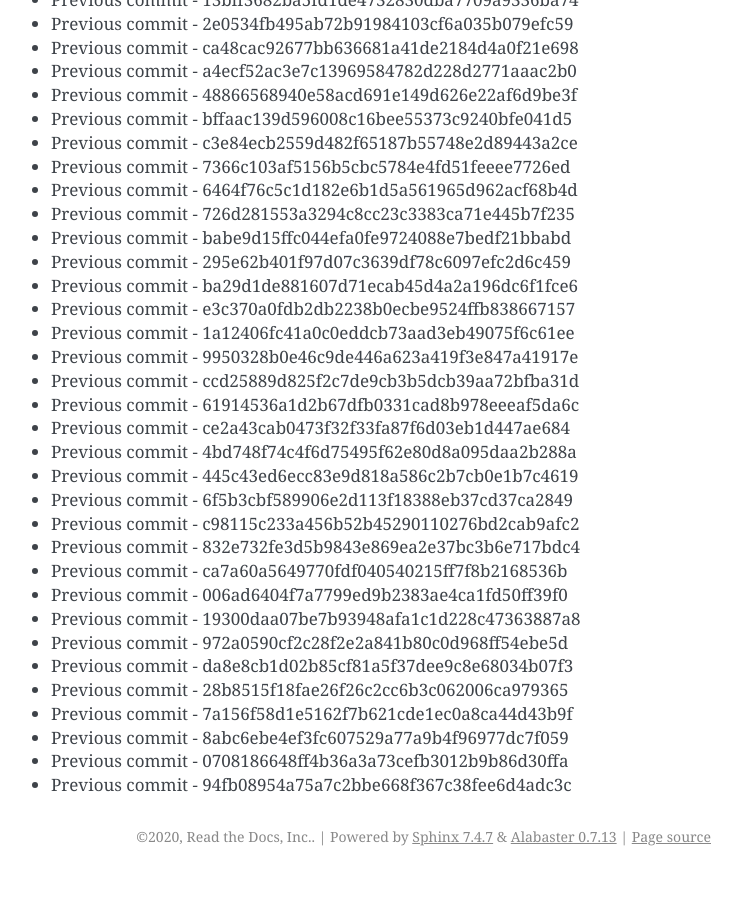
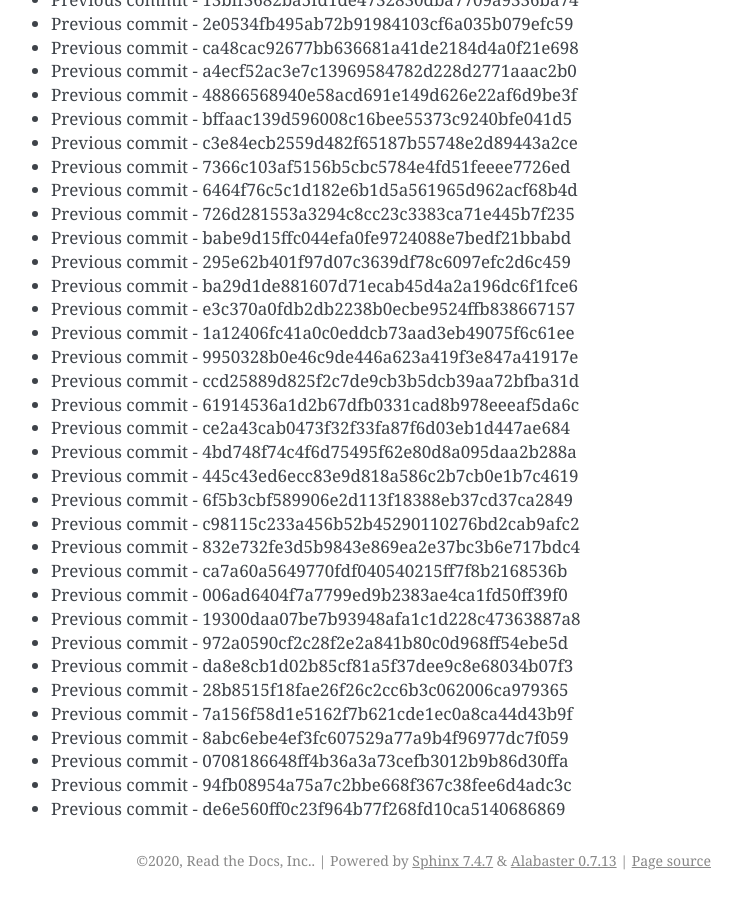
Before and after one commit to readthedocs/rtd-git-stresstest, a Sphinx documentation site: the page built from docs/updates.rst, in a window 1280 px wide and 900 px high, scrolled down 3297 px. Shown: the whole window, without its empty margins (399-1141 px from the left). Built offline with Sphinx 7.4.7, drawn with Linux system fonts in a browser that asks for light colours; before the commit the page ends 4173 px from its top, so only the background shows below that.

Commit message:
Generating commit from previous: de6e560ff0c23f964b77f268fd10ca5140686869

```diff
--- a/docs/updates.rst
+++ b/docs/updates.rst
@@ -170,3 +170,4 @@ It can be tested for any performance characteristics.
 * Previous commit - 8abc6ebe4ef3fc607529a77a9b4f96977dc7f059
 * Previous commit - 0708186648ff4b36a3a73cefb3012b9b86d30ffa
 * Previous commit - 94fb08954a75a7c2bbe668f367c38fee6d4adc3c
+* Previous commit - de6e560ff0c23f964b77f268fd10ca5140686869
```
